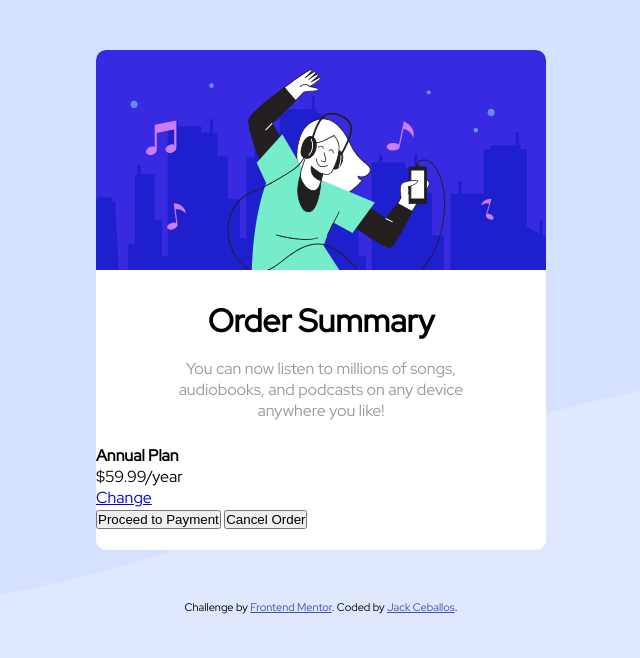
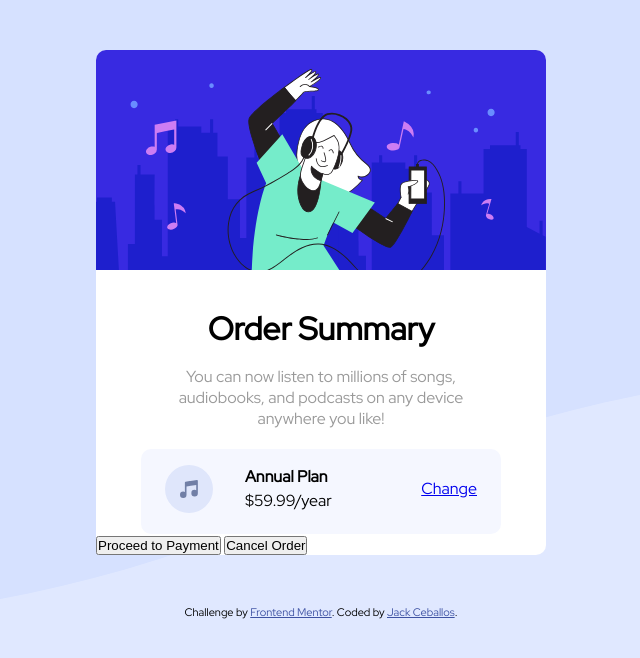
Before and after one commit to jceb30198/Order_Summary_Card_Challenge, a plain HTML site: page index.html in a window 1280 px wide. Shown: the whole page, without its empty margins (319-959 px from the left). Drawn offline with Linux system fonts and the light colour scheme.

Commit message:
Completed the styling for the '.plant-row' class. Used floating in order to align the '.column' class.

```diff
--- a/index.html
+++ b/index.html
@@ -13,8 +13,8 @@
 <body>
   <main class="card">
 
-    <img src="./images/illustration-hero.svg" alt="Person listening to music">
     <header class="card-header">
+      <img src="./images/illustration-hero.svg" alt="Person listening to music">
       <h1>Order Summary</h1>
       <p>
         You can now listen to millions of songs, audiobooks, and podcasts on any
@@ -22,11 +22,19 @@
       </p>
     </header>
 
-    <section class="plan-selection">
-      <h4>Annual Plan</h4>
-      <p>$59.99/year</p>
-      <a href="#">Change</a>
+    <section class="plan-row">
+      <div class="column">
+        <img src="./images/icon-music.svg" alt="Music Icon">
+      </div>
+      <div class="column middle">
+        <h4>Annual Plan</h4>
+        <p>$59.99/year</p>
+      </div>
+      <div class="column right">
+        <a href="#">Change</a>
+      </div>
     </section>
+
 
     <button>Proceed to Payment</button>
     <button>Cancel Order</button>
--- a/style.css
+++ b/style.css
@@ -19,23 +19,54 @@ body {
   border-radius: 10px;
 }
 
-.card img {
+.card-header {
+  text-align: center;
+  margin-bottom: 0.75em;
+}
+
+.card-header img {
   border-top-left-radius: 10px;
   border-top-right-radius: 10px;
-}
-
-.card-header {
-  text-align: center;
-  padding: 1.5em 3em;
+  max-width: 450px;
 }
 
 .card-header h1 {
   font-weight: 900;
-  margin-bottom: 0.5em;
+  padding: 1em 1em 0.25em 1em;
 }
 
 .card-header p {
   color: #999;
+  padding: 0.5em 3em;
+}
+
+.plan-row {
+  background: hsl(225, 100%, 98%);
+  border-radius: 10px;
+  padding: 0.5em;
+  max-width: 80%;
+  margin: 0 auto;
+}
+
+.column {
+  padding: 0.5em 1em;
+  float: left;
+}
+
+.middle {
+  line-height: 1.5em;
+}
+
+.right {
+  float: right;
+  text-align: center;
+  line-height: 3em;
+}
+
+.plan-row::after {
+  content: "";
+  display: table;
+  clear: both;
 }
 
 /* Given Styles for attribution text */
```
